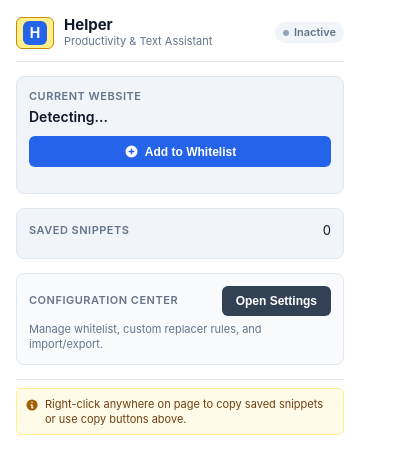
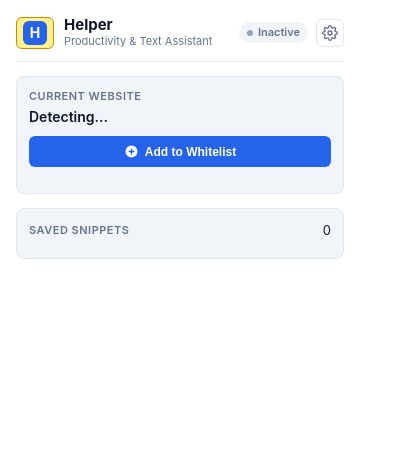
Before and after one commit to 0xLittleSpidy/chrome-extension, a browser extension: page popup/popup.html in a window 400 px wide. Drawn offline with Linux system fonts and the light colour scheme.

Commit message:
refactor: compact popup header with settings icon and remove footer tip box and config card

```diff
--- a/popup/popup.css
+++ b/popup/popup.css
@@ -33,8 +33,8 @@
   background-color: var(--bg-primary);
   color: var(--text-primary);
   width: 360px;
-  min-height: 440px;
-  max-height: 580px;
+  min-height: 280px;
+  max-height: 520px;
   overflow-y: auto;
   font-size: 13px;
   line-height: 1.4;
@@ -578,3 +578,37 @@
   padding: 12px 0 4px;
   text-align: center;
 }
+
+
+/* Header Actions & Settings Icon */
+.header-actions {
+  display: flex;
+  align-items: center;
+  gap: 8px;
+}
+
+.icon-btn-settings {
+  display: inline-flex;
+  align-items: center;
+  justify-content: center;
+  width: 28px;
+  height: 28px;
+  border-radius: var(--radius-sm);
+  background-color: transparent;
+  border: 1px solid var(--border-color);
+  color: var(--text-secondary);
+  cursor: pointer;
+  transition: all 0.15s ease;
+  padding: 0;
+}
+
+.icon-btn-settings:hover {
+  background-color: #f1f5f9;
+  color: var(--text-primary);
+  border-color: #cbd5e1;
+}
+
+.icon-btn-settings:focus-visible {
+  outline: 2px solid var(--primary-color);
+  outline-offset: 1px;
+}
--- a/popup/popup.html
+++ b/popup/popup.html
@@ -19,9 +19,17 @@
           <p class="subtitle">Productivity & Text Assistant</p>
         </div>
       </div>
-      <div id="site-status-badge" class="status-badge badge-inactive">
-        <span class="status-dot"></span>
-        <span id="site-status-text">Inactive</span>
+      <div class="header-actions">
+        <div id="site-status-badge" class="status-badge badge-inactive">
+          <span class="status-dot"></span>
+          <span id="site-status-text">Inactive</span>
+        </div>
+        <button id="open-settings-btn" class="icon-btn-settings" title="Settings" aria-label="Open Settings">
+          <svg width="16" height="16" viewBox="0 0 24 24" fill="none" stroke="currentColor" stroke-width="2" stroke-linecap="round" stroke-linejoin="round">
+            <circle cx="12" cy="12" r="3"></circle>
+            <path d="M19.4 15a1.65 1.65 0 0 0 .33 1.82l.06.06a2 2 0 0 1 0 2.83 2 2 0 0 1-2.83 0l-.06-.06a1.65 1.65 0 0 0-1.82-.33 1.65 1.65 0 0 0-1 1.51V21a2 2 0 0 1-2 2 2 2 0 0 1-2-2v-.09A1.65 1.65 0 0 0 9 19.4a1.65 1.65 0 0 0-1.82.33l-.06.06a2 2 0 0 1-2.83 0 2 2 0 0 1 0-2.83l.06-.06a1.65 1.65 0 0 0 .33-1.82 1.65 1.65 0 0 0-1.51-1H3a2 2 0 0 1-2-2 2 2 0 0 1 2-2h.09A1.65 1.65 0 0 0 4.6 9a1.65 1.65 0 0 0-.33-1.82l-.06-.06a2 2 0 0 1 0-2.83 2 2 0 0 1 2.83 0l.06.06a1.65 1.65 0 0 0 1.82.33H9a1.65 1.65 0 0 0 1-1.51V3a2 2 0 0 1 2-2 2 2 0 0 1 2 2v.09a1.65 1.65 0 0 0 1 1.51 1.65 1.65 0 0 0 1.82-.33l.06-.06a2 2 0 0 1 2.83 0 2 2 0 0 1 0 2.83l-.06.06a1.65 1.65 0 0 0-.33 1.82V9a1.65 1.65 0 0 0 1.51 1H21a2 2 0 0 1 2 2 2 2 0 0 1-2 2h-.09a1.65 1.65 0 0 0-1.51 1z"></path>
+          </svg>
+        </button>
       </div>
     </header>
 
@@ -80,25 +88,6 @@
         <p class="empty-desc">No snippets saved yet. Add snippets in Settings.</p>
       </div>
     </section>
-
-    <!-- Settings Quick Action Card -->
-    <section class="card quick-settings-card">
-      <div class="card-header-flex">
-        <span class="section-label">Configuration Center</span>
-        <button id="open-settings-btn" class="btn btn-secondary btn-sm">Open Settings</button>
-      </div>
-      <p class="quick-settings-desc">Manage whitelist, custom replacer rules, and import/export.</p>
-    </section>
-
-    <!-- Quick Help / Summary -->
-    <footer class="footer">
-      <div class="tip-box">
-        <svg class="tip-icon-svg" width="14" height="14" viewBox="0 0 20 20" fill="#a16207">
-          <path fill-rule="evenodd" d="M18 10a8 8 0 11-16 0 8 8 0 0116 0zm-7-4a1 1 0 11-2 0 1 1 0 012 0zM9 9a1 1 0 000 2v3a1 1 0 001 1h1a1 1 0 100-2v-3a1 1 0 00-1-1H9z" clip-rule="evenodd"/>
-        </svg>
-        <p class="tip-text">Right-click anywhere on page to copy saved snippets or use copy buttons above.</p>
-      </div>
-    </footer>
   </div>
 
   <script src="../lib/allowlist-utils.js"></script>
```
Also changed, not shown: test/popup.test.js (+3 -1 lines).
